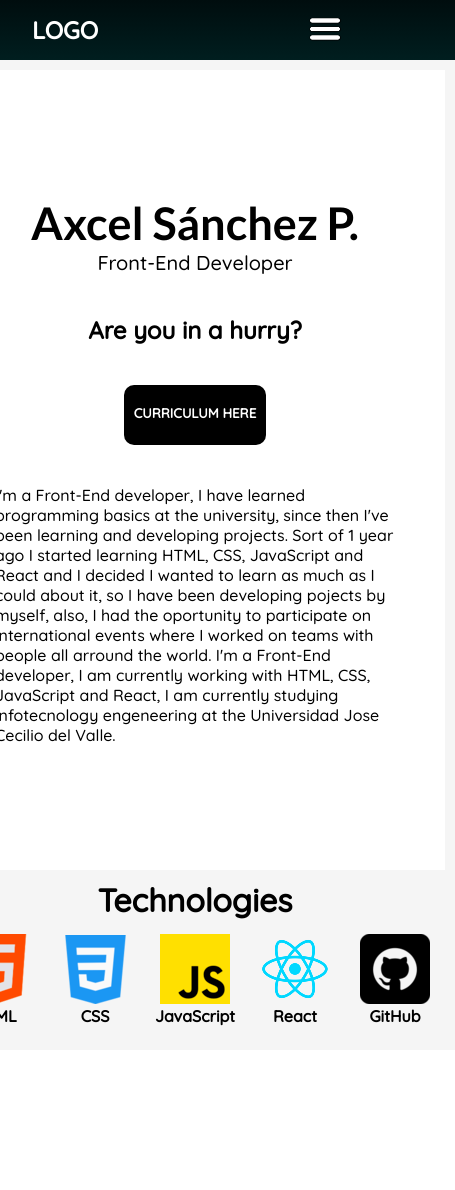
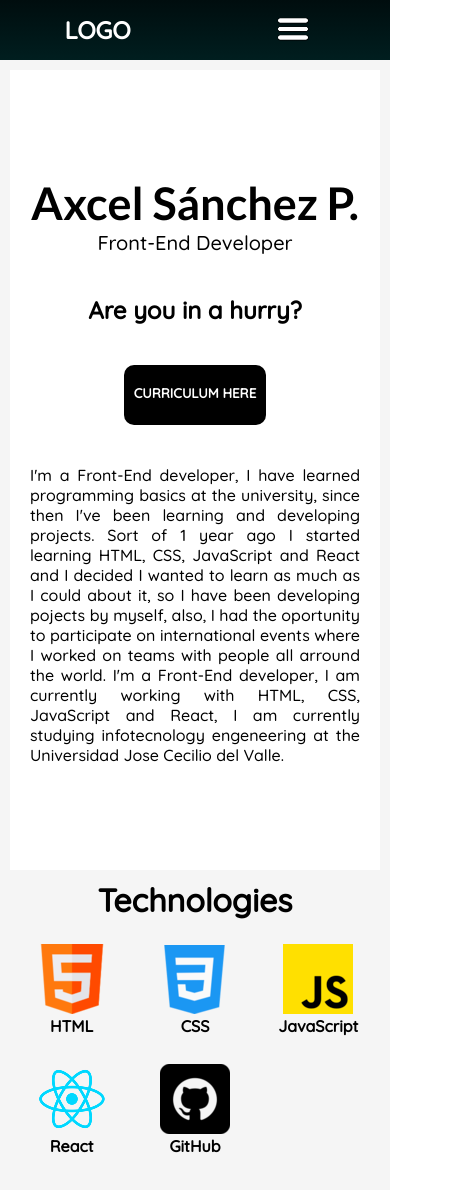
Before and after one commit to Leonel-Padilla2/portfolio, a React (Create React App) app: page / in a window 390 px wide. Shown: the whole page, 455 px wide, since content can reach past the window. Before the commit the page ends 1050 px from the top, so only its background shows below. Built offline with nearby package versions, Linux system fonts and the light colour scheme.

Commit message:
fix: fixing style confilcts with media queries

```diff
--- a/src/components/NavBar/NavBar.css
+++ b/src/components/NavBar/NavBar.css
@@ -16,7 +16,7 @@
 .navbar-container {
   background: linear-gradient(#000d0e, #001e1f);
   display: flex;
-  justify-content: space-evenly;
+  justify-content: space-around;
   align-items: center;
   height: 60px;
 }
@@ -69,21 +69,23 @@
   transform: scale(1.1);
 }
 
-
-@media screen and (max-width: 1300px) {
-  .items-list {
-    width: 450px;
+@media screen and (max-width: 900px) {
+  .navbar-item {
+    width: 180px;
   }
 }
 
-@media screen and (max-width: 900px) {
+@media screen and (max-width: 800px) {
   .items-list {
-    width: 350px;
+    width: 470px;
+  }
+
+  .navbar-item {
+    width: 160px;
   }
 }
 
-@media screen and (max-width: 480px) {
-
+@media screen and (max-width: 600px) {
   .navbar-container {
     display: grid;
     grid-template-columns: repeat(2, 50%);
--- a/src/pages/Home/Home.css
+++ b/src/pages/Home/Home.css
@@ -37,7 +37,8 @@
 }
 
 .about-me-container > p {
-  padding: 0px 50px 0px 50px;
+  padding: 0px 50px;
+  text-align: justify;
 }
 
 .technologies-container {
@@ -54,3 +55,19 @@
   display: flex;
   justify-content: space-evenly;
 }
+
+@media screen and (max-width: 600px) {
+
+  .technologies-list {
+    display: grid;
+    grid-template-columns: repeat(3, 1fr);
+    grid-template-rows: repeat(2, 120px);
+    align-items: center;
+    justify-items: center;
+  }
+
+  .about-me-container > p {
+    padding: 0px 20px;
+  }
+
+}
```
